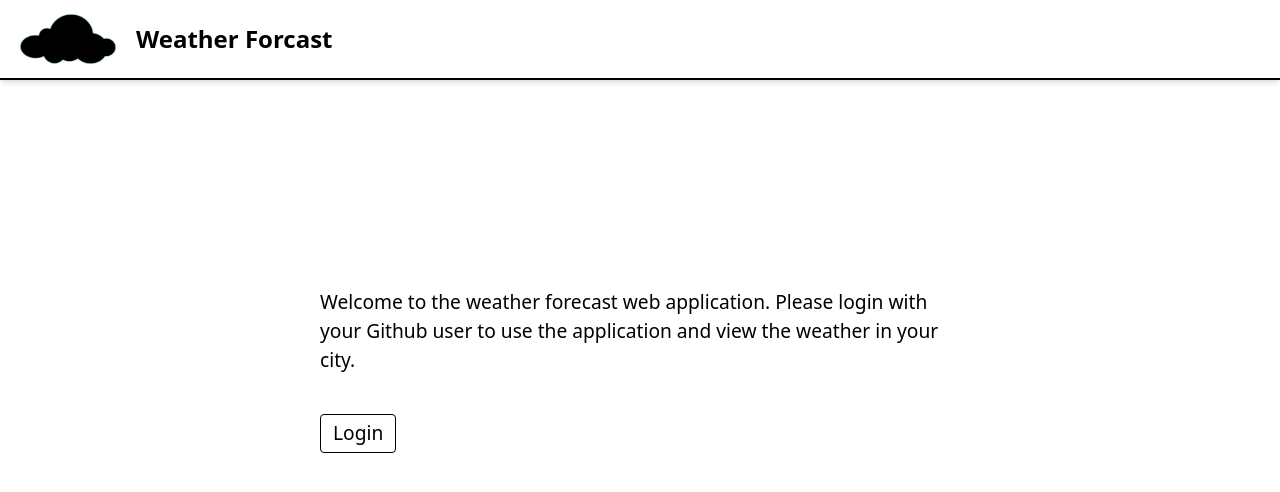
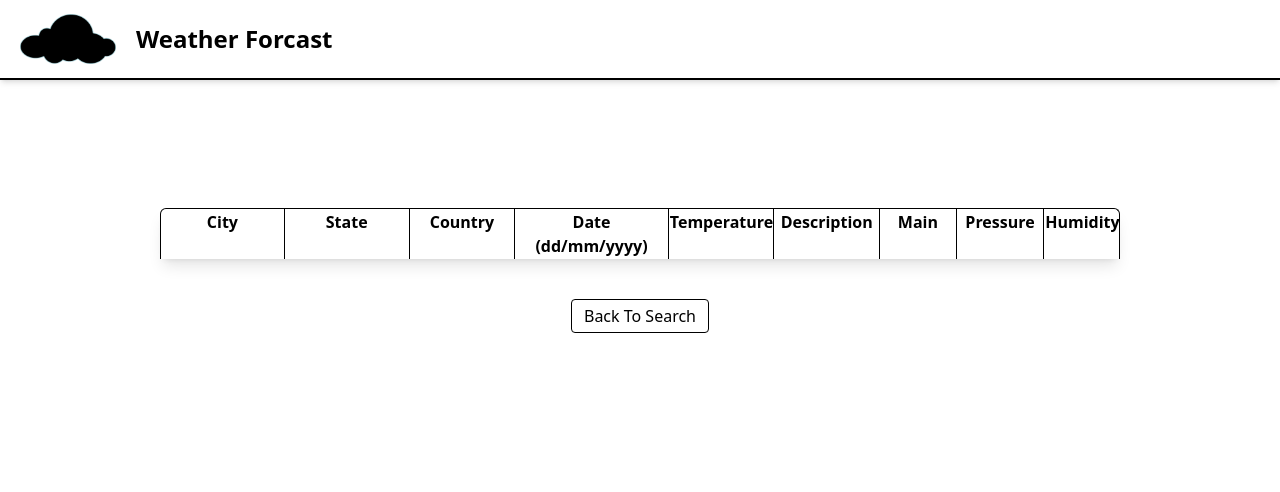
Before and after one commit to georgecabaccang/weather-app, a React (Vite) app: page /forecast in a window 1280 px wide. Before the commit this address led to /. Shown: the top 492 px of the page. Built offline with nearby package versions, Linux system fonts and the light colour scheme; sample sign-in values are in the browser's storage.

Commit message:
Fix: Refactor route guards feature

```diff
--- a/src/components/navigation/NavigationBar.tsx
+++ b/src/components/navigation/NavigationBar.tsx
@@ -4,7 +4,7 @@ import { AuthContext } from "../../contexts/user";
 import { useContext } from "react";
 
 export default function NavigationBar() {
-    const { logout, user } = useContext(AuthContext);
+    const { logoutUser, user } = useContext(AuthContext);
 
     return (
         <div className="border-b-2 border-black h-[5rem] px-5 flex justify-between shadow-md">
@@ -18,7 +18,7 @@ export default function NavigationBar() {
             {/* start of navigation links */}
             {user ? (
                 <div className="flex flex-grow justify-end items-center">
-                    <ButtonComp name="Logout" clickFn={logout} />
+                    <ButtonComp name="Logout" clickFn={logoutUser} />
                 </div>
             ) : null}
             {/* end of navigation links */}
--- a/src/components/pages/LandingPage.tsx
+++ b/src/components/pages/LandingPage.tsx
@@ -3,7 +3,7 @@ import ButtonComp from "../ui/ButtonComp";
 import { AuthContext } from "../../contexts/user";
 
 export default function LandingPage() {
-    const { loginWithRedirect } = useContext(AuthContext);
+    const { loginUser } = useContext(AuthContext);
 
     return (
         <div className="flex justify-center pt-[13rem]">
@@ -19,7 +19,7 @@ export default function LandingPage() {
 
                 {/* start of login button */}
                 <div>
-                    <ButtonComp name="Login" clickFn={loginWithRedirect} />
+                    <ButtonComp name="Login" clickFn={loginUser} />
                 </div>
                 {/* end  of login button */}
             </div>
--- a/src/contexts/user.tsx
+++ b/src/contexts/user.tsx
@@ -1,28 +1,38 @@
 import { User, useAuth0 } from "@auth0/auth0-react";
-import { ReactNode, createContext, useEffect } from "react";
+import { ReactNode, createContext } from "react";
 
 interface IAuth {
     user: User | undefined;
     isAuthenticated: boolean;
-    loginWithRedirect: () => void;
-    logout: () => void;
+    loginUser: () => void;
+    logoutUser: () => void;
 }
 
 export const AuthContext = createContext<IAuth>({
     user: undefined,
     isAuthenticated: false,
-    loginWithRedirect: () => {},
-    logout: () => {},
+    loginUser: () => {},
+    logoutUser: () => {},
 });
 
 export const AuthProvider = (props: { children: ReactNode }) => {
     const { loginWithRedirect, logout, user, isAuthenticated } = useAuth0();
 
+    function loginUser() {
+        loginWithRedirect();
+        localStorage.setItem("isLoggedIn", "yes");
+    }
+
+    function logoutUser() {
+        logout();
+        localStorage.removeItem("isLoggedIn");
+    }
+
     const UserContextValues: IAuth = {
         user,
         isAuthenticated,
-        loginWithRedirect,
-        logout,
+        loginUser,
+        logoutUser,
     };
 
     return <AuthContext.Provider value={UserContextValues}>{props.children}</AuthContext.Provider>;
--- a/src/route-guards/LoggedInRoutes.tsx
+++ b/src/route-guards/LoggedInRoutes.tsx
@@ -1,15 +1,7 @@
-import { useContext, useEffect } from "react";
-
-import { Outlet, useNavigate } from "react-router-dom";
-import { AuthContext } from "../contexts/user";
+import { Navigate, Outlet } from "react-router-dom";
 
 export default function LoggedInRoutes() {
-    const { user } = useContext(AuthContext);
-    const navigate = useNavigate();
+    const isLoggedIn = localStorage.getItem("isLoggedIn");
 
-    useEffect(() => {
-        if (!user) return navigate("/");
-    }, [user]);
-
-    return <Outlet />;
+    return isLoggedIn ? <Outlet /> : <Navigate to="/" />;
 }
--- a/src/route-guards/LoggedOutRoutes.tsx
+++ b/src/route-guards/LoggedOutRoutes.tsx
@@ -1,15 +1,7 @@
-import { useContext, useEffect } from "react";
-
-import { Outlet, useNavigate } from "react-router-dom";
-import { AuthContext } from "../contexts/user";
+import { Navigate, Outlet } from "react-router-dom";
 
 export default function LoggedOutRoutes() {
-    const { user } = useContext(AuthContext);
-    const navigate = useNavigate();
+    const isLoggedIn = localStorage.getItem("isLoggedIn");
 
-    useEffect(() => {
-        if (user) return navigate("/home");
-    }, [user]);
-
-    return <Outlet />;
+    return !isLoggedIn ? <Outlet /> : <Navigate to="/home" />;
 }
```
